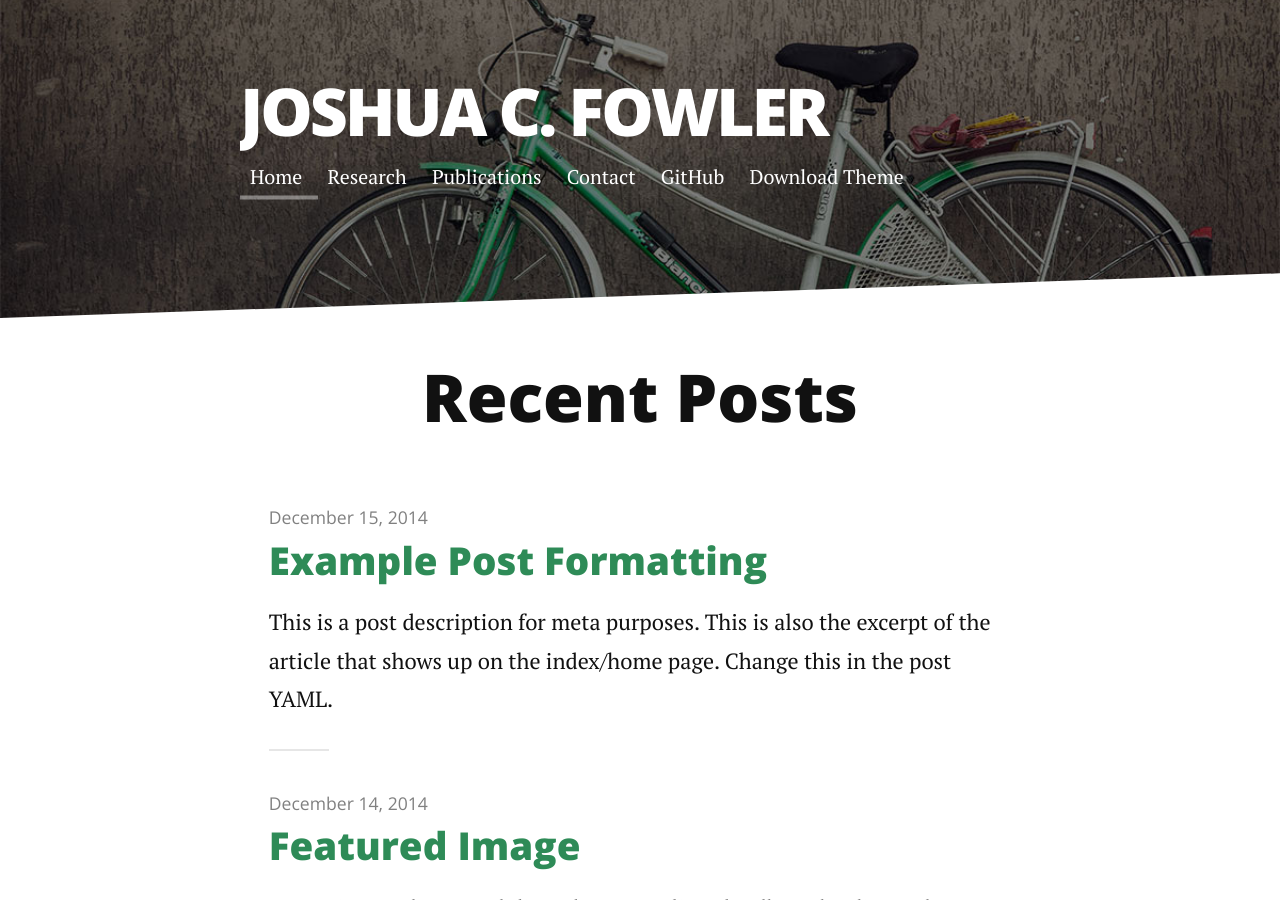
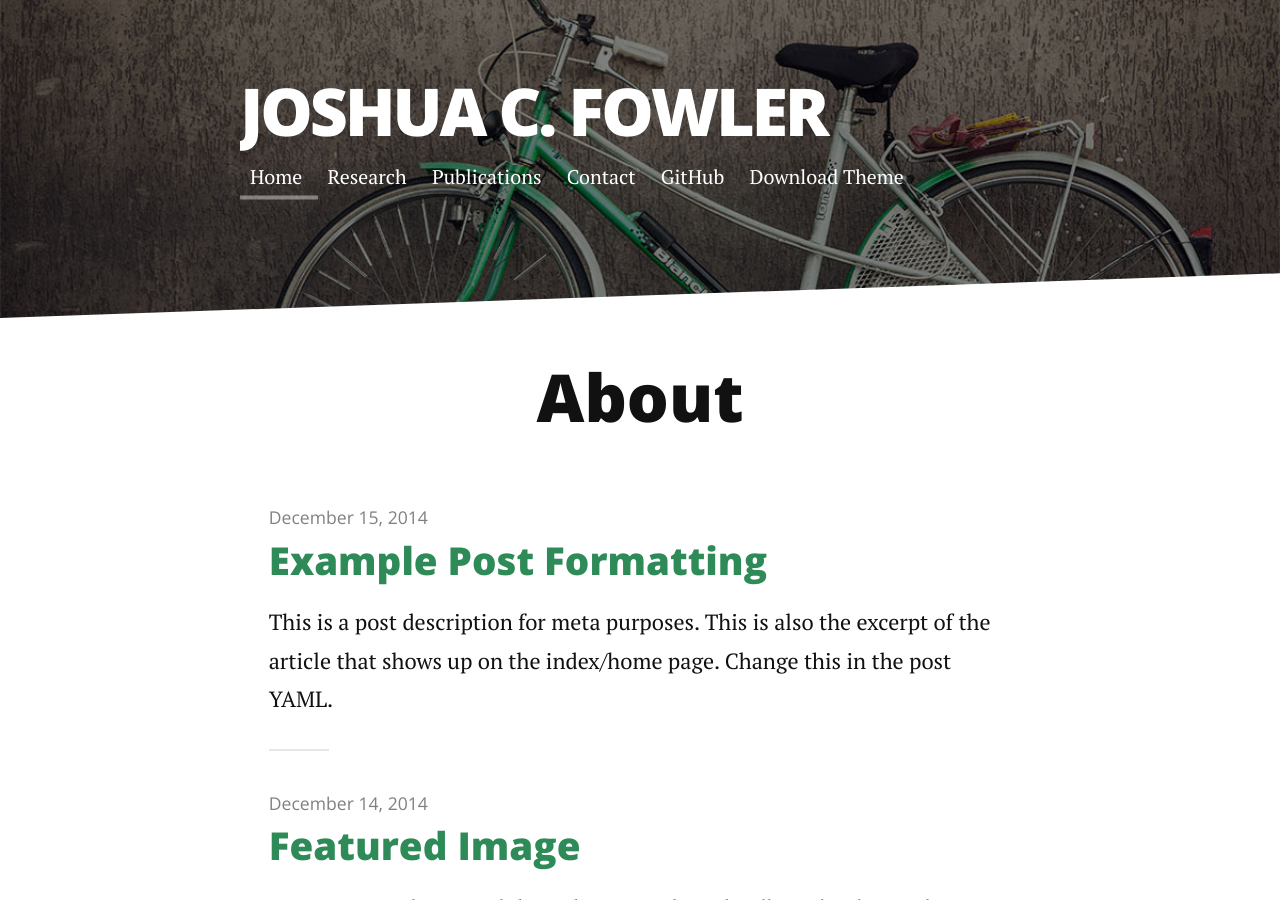
Before and after one commit to joshuacfowler/joshuacfowler.github.io, a Jekyll site: the page built from index.html, in a window 1280 px wide and 900 px high. Built offline with Jekyll 4.4.1, drawn with Linux system fonts in a browser that asks for light colours; nearby versions of some CDN libraries; the list of posts is cut into pages by our own code.

Commit message:
Update index.html

```diff
--- a/index.html
+++ b/index.html
@@ -1,10 +1,10 @@
 ---
 layout: default
-title: Long Haul
+title: About
 ---
 
 <div class="home" id="home">
-  <h1 class="pageTitle">Recent Posts</h1>
+  <h1 class="pageTitle">About</h1>
   <ul class="posts noList">
     {% for post in paginator.posts %}
       <li>
```
